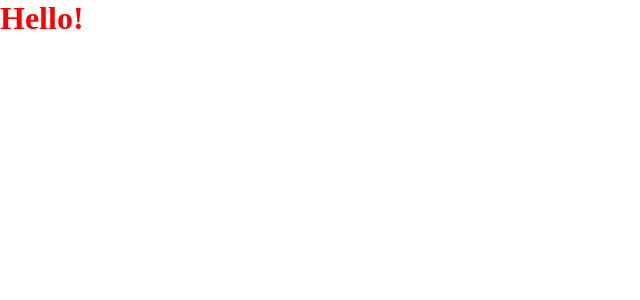
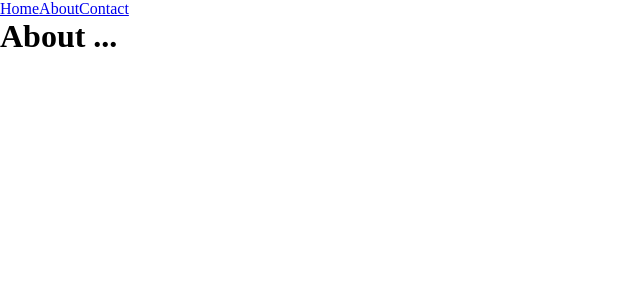
Before and after one commit to Tiana-K08/react-by-examples-routing, a React (Vite) app: page /about-me in a window 1280 px wide. Shown: the top 300 px of the page, without its empty margins (0-640 px from the left). Built offline with nearby package versions, Linux system fonts and the light colour scheme.

Commit message:
feat: add classic React Router configuration

```diff
--- a/src/App.css
+++ /dev/null
@@ -1,3 +0,0 @@
-h1 {
-  color: #ff0000;
-}
--- a/src/App.jsx
+++ b/src/App.jsx
@@ -1,11 +1,25 @@
-import './App.css';
+// --- Approach 1: Classic React Router Configuration ---
+import { BrowserRouter as Router, Routes, Route } from 'react-router-dom';
 
-function App() {
+import Navbar from './navigation/Navbar.jsx';
+import Homepage from './pages/Homepage.jsx';
+import About from './pages/About.jsx';
+import Contact from './pages/Contact.jsx';
+
+export default function App() {
   return (
-    <>
-      <h1>Hello!</h1>
-    </>
+    <Router>
+      <header>
+        <Navbar />
+      </header>
+      <main>
+        <Routes>
+          <Route path="/" element={<Homepage />} />
+          <Route path="/about-me" element={<About />} />
+          <Route path="/contact" element={<Contact />} />
+        </Routes>
+      </main>
+      <footer>{/* <Footer /> */}</footer>
+    </Router>
   );
 }
-
-export default App;
--- /dev/null
+++ b/src/navigation/Navbar.jsx
@@ -0,0 +1,11 @@
+import { NavLink } from 'react-router-dom';
+
+export default function Navbar() {
+  return (
+    <nav className="navbar">
+      <NavLink to="/">Home</NavLink>
+      <NavLink to="/about-me">About</NavLink>
+      <NavLink to="/contact">Contact</NavLink>
+    </nav>
+  );
+}
--- /dev/null
+++ b/src/pages/About.jsx
@@ -0,0 +1,3 @@
+export default function About() {
+  return <h1>About ...</h1>;
+}
--- /dev/null
+++ b/src/pages/Contact.jsx
@@ -0,0 +1,3 @@
+export default function Contact() {
+  return <h1>Contact ...</h1>;
+}
--- /dev/null
+++ b/src/pages/Homepage.jsx
@@ -0,0 +1,3 @@
+export default function Homepage() {
+  return <h1>Homepage ...</h1>;
+}
```
